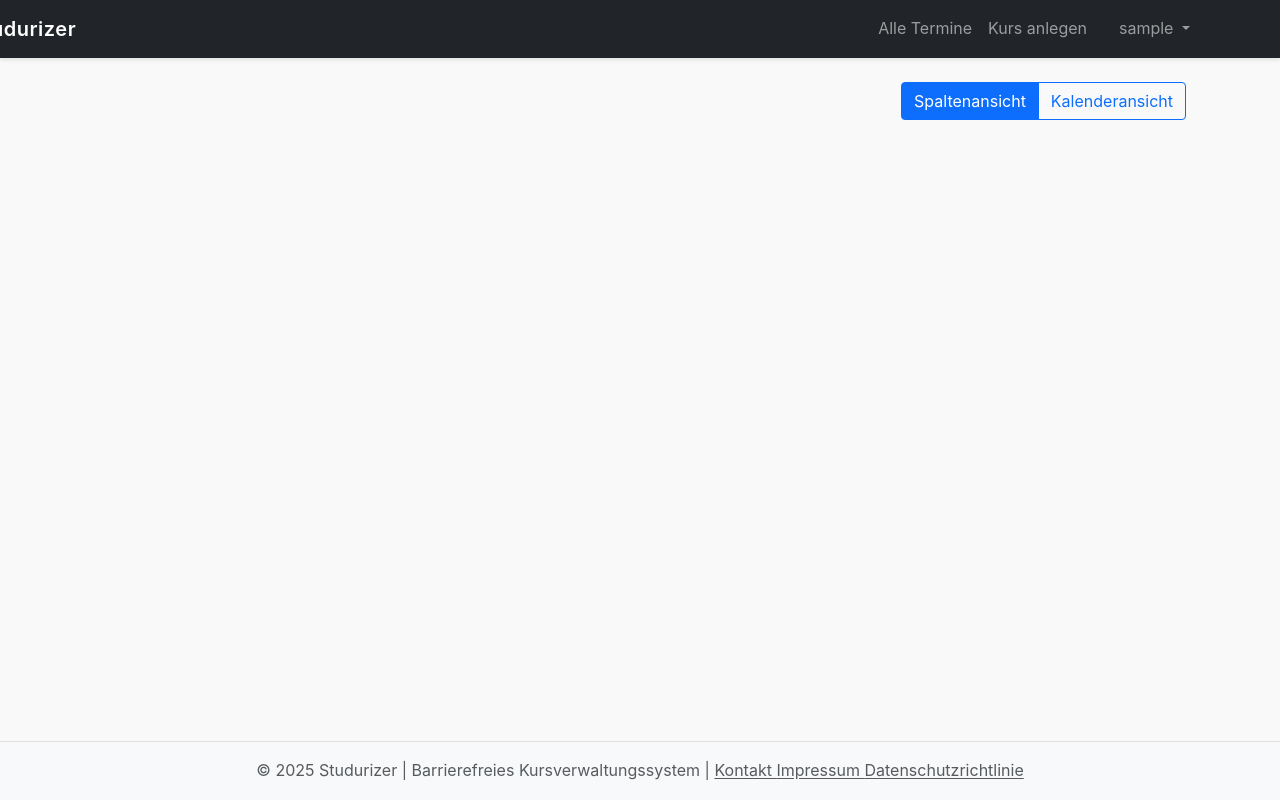
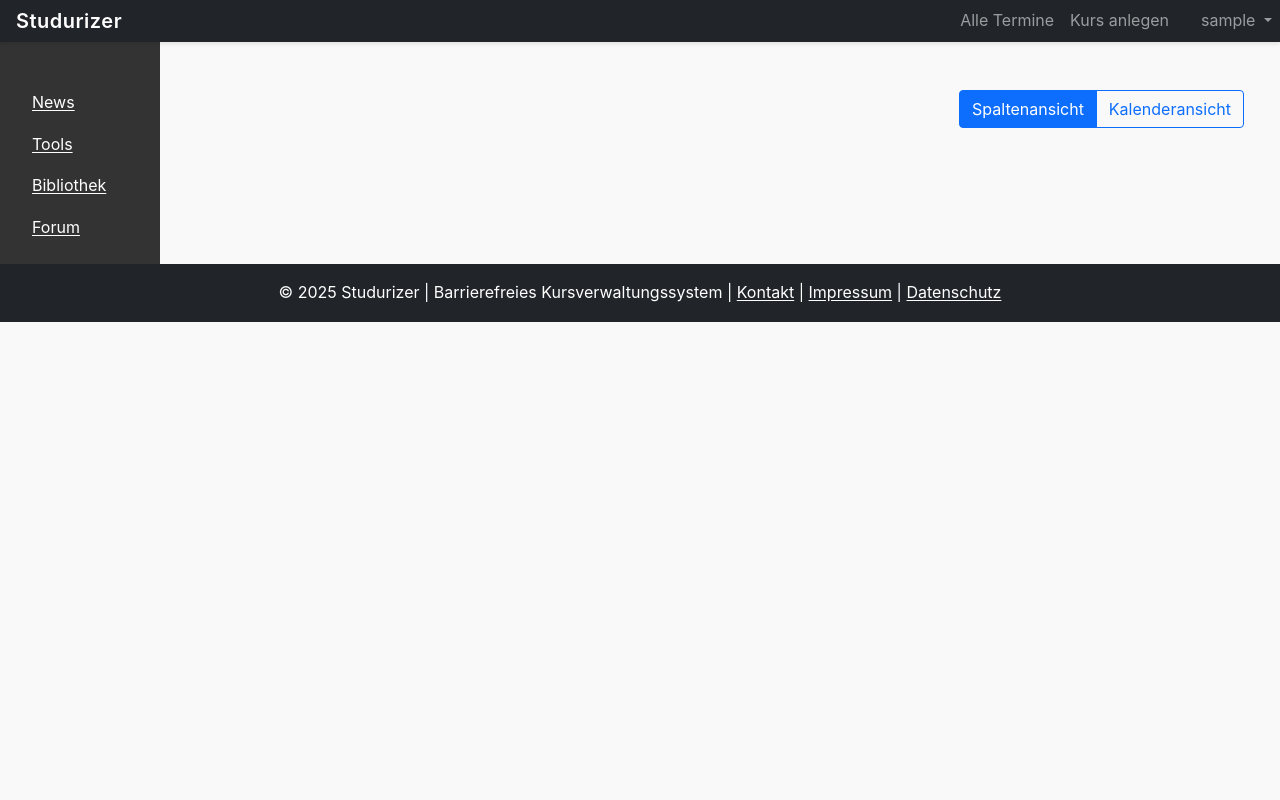
Before and after one commit to Johann110/Studurizer-Fallstudie-Software-Engineering, a Django app: page /events/all_events/ in a window 1280 px wide. Run offline with Django 5.2, Linux system fonts and the light colour scheme; the visitor is signed in with stand-in values (Sample User, id 1); data that the repository does not hold is empty; some libraries are stand-ins or nearby versions.

Commit message:
story-29-27: deutliche UI Improvements umgesetzt.

```diff
--- a/StudurizerApp/urls.py
+++ b/StudurizerApp/urls.py
@@ -20,12 +20,16 @@ from django.conf import settings
 from django.conf.urls.static import static
 from django.views.generic import RedirectView
 
-from StudurizerApp.views import home, contact, datapolicy, imprint
+from StudurizerApp.views import *
 
 urlpatterns = [
     path('admin/', admin.site.urls),
     path('', home, name='home'),
     path('contact/', contact, name='contact'),
+    path('news/', news, name='news'),
+    path('tools/', tools, name='tools'),
+    path('library/', library, name='library'),
+    path('forum/', forum, name='forum'),
     path('datapolicy/', datapolicy, name='datapolicy'),
     path('imprint/', imprint, name='imprint'),
     path('accounts/', include('accounts.urls')),
--- a/static/css/style.css
+++ b/static/css/style.css
@@ -178,6 +178,20 @@ a:not(.btn):not(.badge):not(.navbar-brand):not(.dropdown-item):hover {
   background-color: rgba(0, 86, 179, 0.05);
 }
 
-.navbar-brand{
-  margin-left: -7rem;
+
+.list-group-item.active {
+    background-color: #0d6efd;
+    color: white;
+    border-color: #0d6efd;
 }
+
+.no-underline {
+  text-decoration: none !important;
+  color: white;
+}
+
+.navbar-default .navbar-brand {
+   padding: 0 !important;
+   display: flex !important;
+   align-items: center !important;
+ }
--- a/templates/base.html
+++ b/templates/base.html
@@ -8,29 +8,17 @@
     <meta name="description" content="Studurizer - Barrierefreies Kursverwaltungssystem">
     <title>{% block title %}Studurizer{% endblock %}</title>
     <script src="https://code.jquery.com/jquery-3.6.0.min.js"></script>
-
-    <!-- select2 4.1.0 -->
-    <link href="{% static 'libs/select2_4.css' %}" rel="stylesheet" />
+    <link href="{% static 'libs/select2_4.css' %}" rel="stylesheet"/>
     <script src="{% static 'libs/select2_4.js' %}"></script>
-
-    <!-- Bootstrap CSS -->
     <link href="{% static 'libs/bootstrap_5.css' %}" rel="stylesheet">
-
-    <!-- Custom CSS -->
     <link rel="stylesheet" href={% static 'css/style.css' %}>
-
-    <!-- jquery 3.7.1 -->
     <script src="{% static 'libs/jquery.js' %}"></script>
-
-    <!-- Additional head content -->
     {% block extra_head %}{% endblock %}
 </head>
 <body>
-    <a href="#main-content" class="visually-hidden-focusable">Skip to main content</a>
 <header>
-        <nav class="navbar navbar-expand-lg navbar-dark bg-dark">
-            <div class="container">
-                <a class="navbar-brand" href="{% url "home" %}">Studurizer</a>
+    <nav class="navbar navbar-expand-lg navbar-dark bg-dark" style="margin: 0; padding: 0; width: 100%; z-index: 10000">
+            <a class="navbar-brand" href="{% url "home" %}" style="margin-left: 1rem">Studurizer</a>
             <button class="navbar-toggler" type="button" data-bs-toggle="collapse" data-bs-target="#navbarMain"
                     aria-controls="navbarMain" aria-expanded="false" aria-label="Toggle navigation">
                 <span class="navbar-toggler-icon"></span>
@@ -44,17 +32,21 @@
                         </li>
                         {% if user|is_group:"Teacher" or user.is_staff %}
                             <li class="nav-item">
-                                    <a class="nav-link text-decoration-none" href="{% url 'create_course' %}">Kurs anlegen</a>
+                                <a class="nav-link text-decoration-none" href="{% url 'create_course' %}">Kurs
+                                    anlegen</a>
                             </li>
                         {% endif %}
                         <li class="nav-item dropdown" style="margin-left: 1rem">
-                                <a class="nav-link dropdown-toggle text-decoration-none" href="#" id="userDropdown" role="button"
+                            <a class="nav-link dropdown-toggle text-decoration-none" href="#" id="userDropdown"
+                               role="button"
                                data-bs-toggle="dropdown" aria-expanded="false">
                                 {{ user.username }}
                             </a>
                             <ul class="dropdown-menu dropdown-menu-end" aria-labelledby="userDropdown">
                                 <li><a class="dropdown-item" href="{% url 'profile' id=user.id %}">Profil</a></li>
-                                    <li><hr class="dropdown-divider"></li>
+                                <li>
+                                    <hr class="dropdown-divider">
+                                </li>
                                 <li>
                                     <form action="{% url 'logout' %}" method="post">
                                         {% csrf_token %}
@@ -70,36 +62,46 @@
                     {% endif %}
                 </ul>
             </div>
-            </div>
     </nav>
 </header>
 
-    <!-- Main content -->
-    <main id="main-content" >
-        <div class="container my-4">
-            {% block content %}{% endblock %}
+<div class="d-flex min-vh-80" style="flex-direction: column; margin-top: 0">
+    <div class="d-flex flex-grow-1">
+        <nav class="p-3" style="width: 10rem; background-color: #333333">
+            <ul class="nav flex-column mt-4">
+                <li class="nav-item">
+                    <a class="nav-link text-white" href="{% url 'news' %}">News</a>
+                </li>
+                <li class="nav-item">
+                    <a class="nav-link text-white" href="{% url 'tools' %}">Tools</a>
+                </li>
+                <li class="nav-item">
+                    <a class="nav-link text-white" href="{% url 'library' %}">Bibliothek</a>
+                </li>
+                <li class="nav-item">
+                    <a class="nav-link text-white disabled" href="#">Forum</a>
+                </li>
+            </ul>
+        </nav>
+
+        <main class="flex-grow-1 p-4">
+            {% block content %}
+            <div class="bg-light p-4 shadow-sm rounded">
             </div>
-        <!-- Page content -->
-        {% block misc %}
             {% endblock %}
-
         </main>
-
-    <!-- Footer -->
-    <footer class="footer mt-auto py-3 bg-light">
-        <div class="container text-center">
-            <span class="text-muted">&copy; {% now "Y" %} Studurizer | Barrierefreies Kursverwaltungssystem |
-                <a href="{% url "contact" %}" class="text-muted"> Kontakt </a>
-                <a href="{% url "imprint" %}" class="text-muted"> Impressum </a>
-                <a href="{% url "datapolicy" %}" class="text-muted"> Datenschutzrichtlinie </a>
-            </span>
     </div>
+    <footer class="bg-dark text-center text-white py-3">
+        &copy; {% now "Y" %} Studurizer | Barrierefreies Kursverwaltungssystem |
+        <a href="{% url "contact" %}" class="text-white">Kontakt</a> |
+        <a href="{% url "imprint" %}" class="text-white">Impressum</a> |
+        <a href="{% url "datapolicy" %}" class="text-white">Datenschutz</a>
     </footer>
 
-    <!-- Bootstrap JS with Popper -->
+</div>
+
 <script src="{% static 'libs/bootstrap_5.js' %}"></script>
 
-    <!-- Additional scripts -->
 {% block extra_js %}{% endblock %}
 </body>
 </html>
--- a/templates/events/eventsdetail.html
+++ b/templates/events/eventsdetail.html
@@ -21,7 +21,8 @@
                                     <div class="card mb-3">
                                         <div class="card-body">
                                             {% if event.course %}
-                                                <a href="{#% url 'course_detail' event.course.id %#}" class="text-decoration-none text-dark">
+                                                <a href="{% url 'course_detail' event.course.id %}"
+                                                   class="text-decoration-none text-dark">
                                                     <h5 class="card-title">{{ event.course.title }}</h5>
                                                 </a>
                                             {% endif %}
@@ -29,7 +30,13 @@
                                                 Start: {{ event.start_date }}<br>
                                                 Ende: {{ event.end_date }}
                                             </p>
-                                            <a class="btn btn-sm btn-outline-secondary" data-bs-toggle="collapse" href="#desc-expired-{{ event.id }}" role="button" aria-expanded="false" aria-controls="desc-expired-{{ event.id }}">
+                                            <hr>
+                                            <a href="{% url 'delete_event' event.id %}"
+                                               class="btn btn-danger">Löschen</a>
+
+                                            <a class="btn btn-sm btn-outline-secondary" data-bs-toggle="collapse"
+                                               href="#desc-expired-{{ event.id }}" role="button" aria-expanded="false"
+                                               aria-controls="desc-expired-{{ event.id }}">
                                                 Beschreibung anzeigen
                                             </a>
                                             <div class="collapse mt-2" id="desc-expired-{{ event.id }}">
@@ -43,8 +50,6 @@
                             </div>
                         </div>
                     {% endif %}
-
-                    <!-- Bevorstehende Termine -->
                     {% if events %}
                         <div class="col-md-4">
                             <h2>Bevorstehende Termine</h2>
@@ -53,7 +58,8 @@
                                     <div class="card mb-3">
                                         <div class="card-body">
                                             {% if event.course %}
-                                            <a href="{#% url 'course_detail' event.course.id %#}" class="text-decoration-none text-dark">
+                                                <a href="{% url 'course_detail' event.course.id %}"
+                                                   class="text-decoration-none text-dark">
                                                     <h5 class="card-title">{{ event.course.title }}</h5>
                                                 </a>
                                             {% endif %}
@@ -61,12 +67,21 @@
                                                 Start: {{ event.start_date }}<br>
                                                 Ende: {{ event.end_date }}
                                             </p>
-                                        <a class="btn btn-sm btn-outline-primary" data-bs-toggle="collapse" href="#desc-{{ event.id }}" role="button" aria-expanded="false" aria-controls="desc-{{ event.id }}">
+                                            <hr>
+                                            <a href="{% url 'delete_event' event.id %}"
+                                               class="btn btn-danger">Löschen</a>
+                                            <a class="btn btn-sm btn-outline-primary" data-bs-toggle="collapse"
+                                               href="#desc-{{ event.id }}" role="button" aria-expanded="false"
+                                               aria-controls="desc-{{ event.id }}">
                                                 Beschreibung anzeigen
                                             </a>
                                             <div class="collapse mt-2" id="desc-{{ event.id }}">
                                                 <div class="card card-body">
                                                     {{ event.description }}
+                                                    <form class="form-control" method="post"
+                                                          enctype="multipart/form-data">
+                                                        {% csrf_token %}
+                                                    </form>
                                                 </div>
                                             </div>
                                         </div>
@@ -95,8 +110,6 @@
                     {% endif %}
                 </div>
             </div>
-
-            <!-- Kalenderansicht (versteckt) -->
             <div id="calendar-view">
                 <div id="calendar"></div>
                 <div id="event-details" class="mt-4"></div>
@@ -123,9 +136,11 @@
             -ms-overflow-style: none;
             scrollbar-width: none;
         }
+
         .overflowing-hidden::-webkit-scrollbar {
             display: none;
         }
+
         h2 {
             padding-bottom: 2rem;
         }
--- a/templates/misc/contact.html
+++ b/templates/misc/contact.html
@@ -1,5 +1,5 @@
 {% extends "base.html" %}
-{% block misc %}
+{% block content %}
     <style>
     .card-inner {
         height: 10.5rem;
--- a/templates/misc/datapolicy.html
+++ b/templates/misc/datapolicy.html
@@ -1,5 +1,5 @@
 {% extends "base.html" %}
-{% block misc %}
+{% block content %}
 <div class="container mx-auto mt-10 px-4 max-w-3xl text-gray-800"  style="">
     <h1 class="text-3xl font-bold mb-6">Datenschutzerklärung</h1>
     <hr>
--- a/templates/misc/imprint.html
+++ b/templates/misc/imprint.html
@@ -1,5 +1,5 @@
 {% extends "base.html" %}
-{% block misc %}
+{% block content %}
 <div class="container mx-auto mt-10 px-4 max-w-3xl text-gray-800">
     <h1 class="text-3xl font-bold mb-6">Impressum</h1>
 
```
Also changed, not shown: StudurizerApp/views.py (+12 -0 lines), templates/information_services/forum.html (added), templates/information_services/library.html (added), templates/information_services/news.html (added), templates/information_services/tools.html (added). Lines whose indentation alone changed are shown as unchanged.
